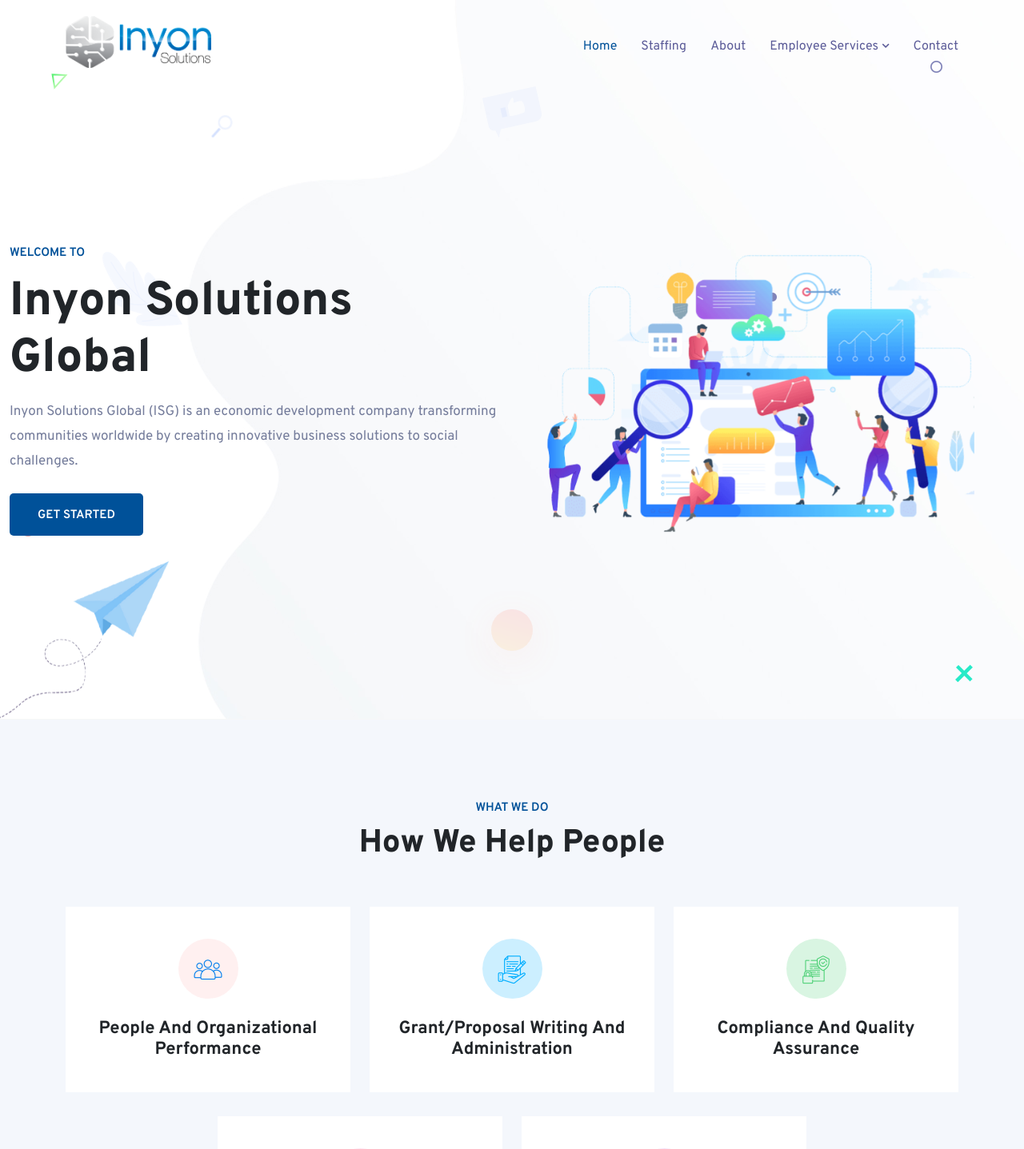
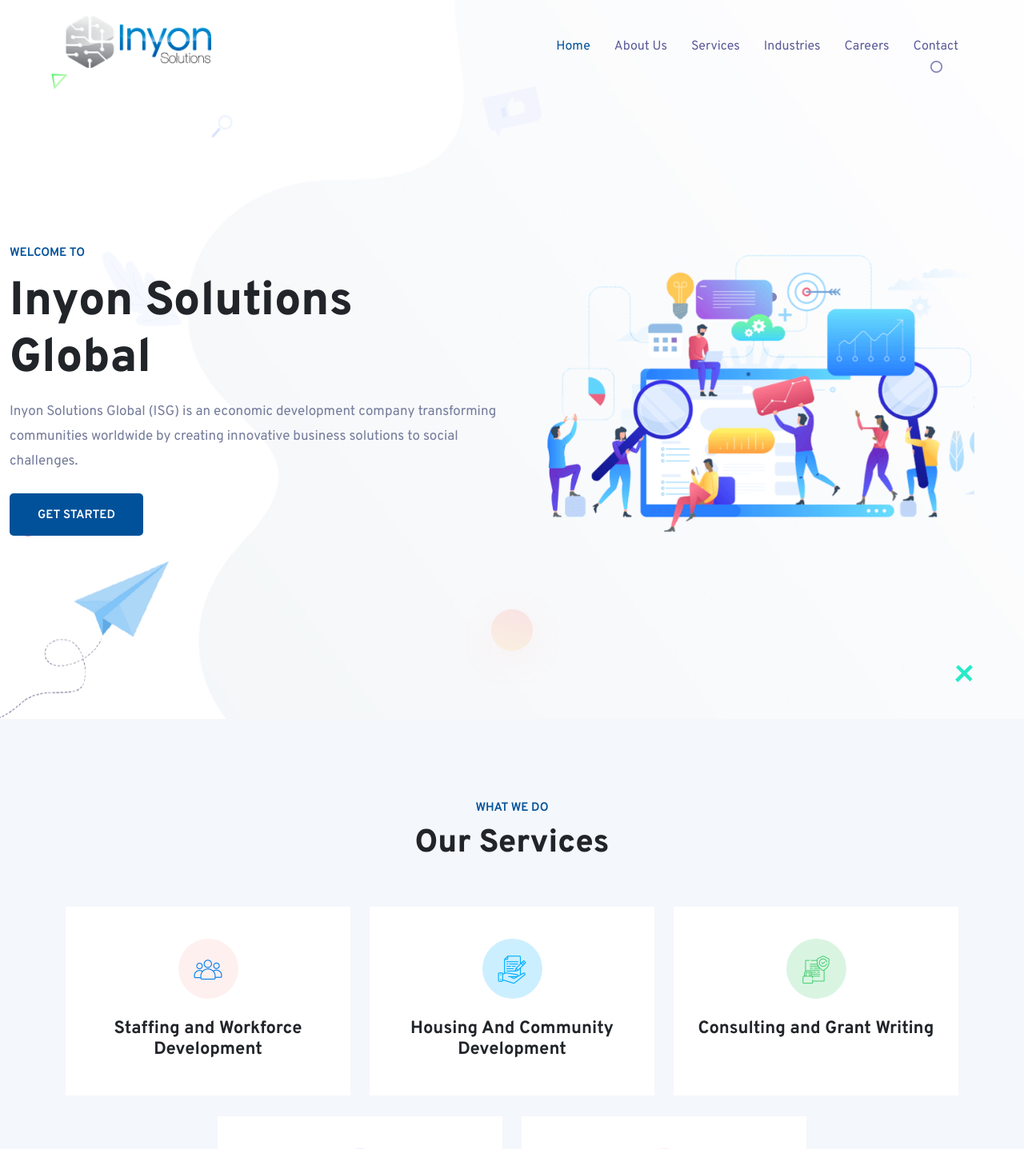
Before and after one commit to cgriff21/inyonstatic, a Next.js app: page / in a window 1280 px wide. Shown: the top 1437 px of the page at 80% size. Built offline with nearby package versions, Linux system fonts and the light colour scheme.

Commit message:
changed navbar and services section

```diff
--- a/components/Common/OurIndustries.js
+++ b/components/Common/OurIndustries.js
@@ -3,7 +3,7 @@
 export default function OurIndustries() {
         return (
             <>
-                <section className="features-area ptb-100 bg-F4F7FC">
+                <section className="features-area ptb-100 bg-F4F7FC" id="industries">
                     <div className="container">
                         <div className="section-title">
                             <span className="sub-title">Our Industries</span>
@@ -14,27 +14,27 @@
                             {/* tabs Nav */}
                             <ul className="tabs">
                                 <li>
+                                    <div className="bg-c679e3">
+                                        <i className="icon-healthcare"></i>
+                                        <span>Healthcare</span>
+                                    </div>
+                                </li>
+                                <li>
                                     <div className="bg-fa7070">
                                         <i className="icon-education"></i>
                                         <span>Education</span>
                                     </div>
                                 </li>
                                 <li>
+                                    <div className="bg-eb6b3d">
+                                        <i className="icon-public"></i>
+                                        <span>Public/Social Sector</span>
+                                    </div>
+                                </li>
+                                <li>
                                     <div className="bg-00aeff">
                                         <i className="flaticon-analytics"></i>
                                         <span>Financial Services</span>
-                                    </div>
-                                </li>
-                                <li>
-                                    <div className="bg-c679e3">
-                                        <i className="icon-healthcare"></i>
-                                        <span>Healthcare</span>
-                                    </div>
-                                </li>
-                                <li>
-                                    <div className="bg-eb6b3d">
-                                        <i className="icon-public"></i>
-                                        <span>Public/Social Sector</span>
                                     </div>
                                 </li>
                                 <li>
@@ -49,6 +49,12 @@
                                         <span>Technology</span>
                                     </div>
                                 </li>
+                                {/* <li>
+                                    <div className="bg-f78acb">
+                                        <i className="flaticon-data"></i>
+                                        <span>Sustainability</span>
+                                    </div>
+                                </li> */}
 
                             </ul>
 
--- a/components/Common/WhatWeDo.js
+++ b/components/Common/WhatWeDo.js
@@ -5,11 +5,11 @@
 
         return (
             <>
-                <section className="services-area ptb-100 bg-F4F7FC">
+                <section className="services-area ptb-100 bg-F4F7FC" id='services'>
                     <div className="container">
                         <div className="section-title">
                             <span className="sub-title">What We Do</span>
-                            <h2>How We Help People</h2>
+                            <h2>Our Services</h2>
                         </div>
 
                         <div className="row justify-content-center">
@@ -19,7 +19,7 @@
                                         <i className="icon-people"></i>
                                     </div>
                                     <h3>
-                                            <a>People And Organizational Performance </a>
+                                        <a>Staffing and Workforce Development</a>
                                     </h3>
 
 
@@ -38,9 +38,14 @@
                                         <i className="icon-grant"></i>
                                     </div>
                                     <h3>
-                                            <a>Grant/Proposal Writing And Administration</a>
+                                        <a>Housing And Community Development</a>
                                     </h3>
-
+                                    <Link href="https://landlordlink.net/">
+                                        <a className="read-more-btn">
+                                            Read More
+                                            <i className="flaticon-right-arrow"></i>
+                                        </a>
+                                    </Link>
                                 </div>
                             </div>
 
@@ -50,7 +55,19 @@
                                         <i className="icon-compliance"></i>
                                     </div>
                                     <h3>
-                                            <a>Compliance And Quality Assurance</a>
+                                        <a className=''>Consulting and Grant Writing</a>
+                                    </h3>
+
+                                </div>
+                            </div>
+
+                            <div className="col-lg-4 col-md-6 col-sm-6">
+                                <div className="single-services-box">
+                                    <div className="icon bg-c679e3">
+                                        <i className="icon-project-1"></i>
+                                    </div>
+                                    <h3>
+                                        <a>Project Management</a>
                                     </h3>
 
                                 </div>
@@ -62,22 +79,12 @@
                                         <i className="icon-technology-1"></i>
                                     </div>
                                     <h3>
-                                            <a>Technology And Automation </a>
+                                        <a>Technology and Automation</a>
                                     </h3>
 
                                 </div>
                             </div>
-                            <div className="col-lg-4 col-md-6 col-sm-6">
-                                <div className="single-services-box">
-                                    <div className="icon bg-c679e3">
-                                        <i className="icon-project-1"></i>
-                                    </div>
-                                    <h3>
-                                            <a>Project Management</a>
-                                    </h3>
 
-                                </div>
-                            </div>
 
 
 
--- a/components/Layout/Banner.js
+++ b/components/Layout/Banner.js
@@ -17,7 +17,7 @@
                                         <p>Inyon Solutions Global (ISG) is an economic development company transforming communities worldwide by creating innovative business solutions to social challenges. </p>
 
                                         <div className="btn-box">
-                                            <Link href="/contact">
+                                            <Link href="#services">
                                                 <a className="default-btn">Get Started <span></span></a>
                                             </Link>
                                         </div>
--- a/components/Layout/Navbar.js
+++ b/components/Layout/Navbar.js
@@ -69,18 +69,38 @@
                                         </li>
 
                                         <li className="nav-item">
-                                            <Link href="https://inyonstaffing.com/" activeClassName="active">
-                                                <a className="nav-link">Staffing</a>
+                                            <Link href="/#about" activeClassName="active">
+                                                <a className="nav-link">About Us</a>
                                             </Link>
                                         </li>
 
                                         <li className="nav-item">
-                                            <Link href="/#about" activeClassName="active">
-                                                <a className="nav-link">About</a>
+                                            <Link href="#services" activeClassName="active">
+                                                <a className="nav-link">Services</a>
+                                            </Link>
+                                        </li>
+
+                                        <li className="nav-item">
+                                            <Link href="#industries" activeClassName="active">
+                                                <a className="nav-link">Industries</a>
+                                            </Link>
+                                        </li>
+
+                                        <li className="nav-item">
+                                            <Link href="https://indeed.com/cmp/Inyon-Solutions-Global/jobs" activeClassName="active">
+                                                <a className="nav-link">Careers</a>
+                                            </Link>
+                                        </li>
+
+                                        <li className="nav-item">
+                                            <Link href="/contact" activeClassName="active">
+                                                <a className="nav-link">Contact</a>
                                             </Link>
                                         </li>
 
 
+
+{/*
                                         <li className="nav-item">
                                             <Link href="/">
                                                 <a className="nav-link" onClick={e => e.preventDefault()}>
@@ -96,13 +116,8 @@
                                                     <a className="nav-link" href="https://pdf.ac/8CBht">Employee Forms</a>
                                                 </li>
                                             </ul>
-                                        </li>
+                                        </li> */}
 
-                                        <li className="nav-item">
-                                            <Link href="/contact" activeClassName="active">
-                                                <a className="nav-link">Contact</a>
-                                            </Link>
-                                        </li>
                                     </ul>
                                 </div>
                             </nav>
--- /dev/null
+++ b/tailwind.config.js
@@ -0,0 +1,5 @@
+// tailwind.config.js
+
+module.exports = {
+  important: true,
+}
```
Also changed, not shown: assets/css/style.css.
